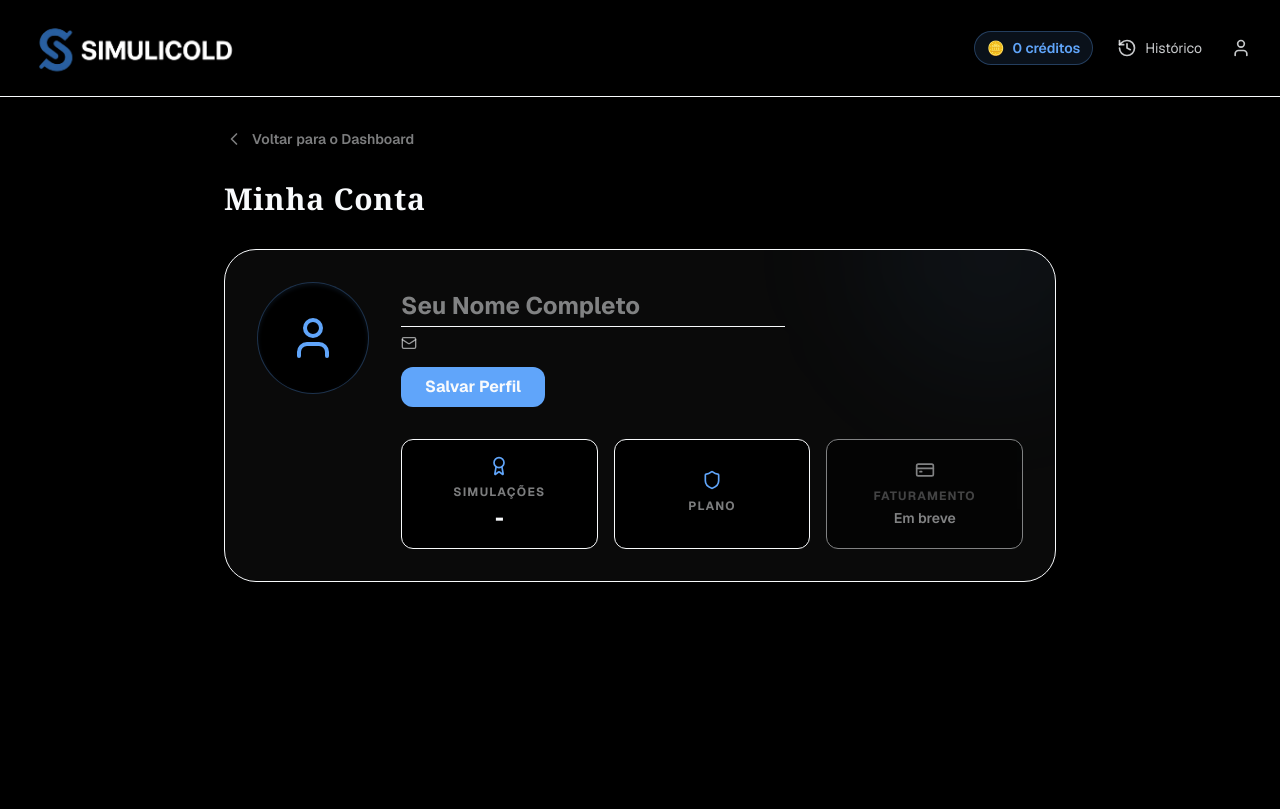
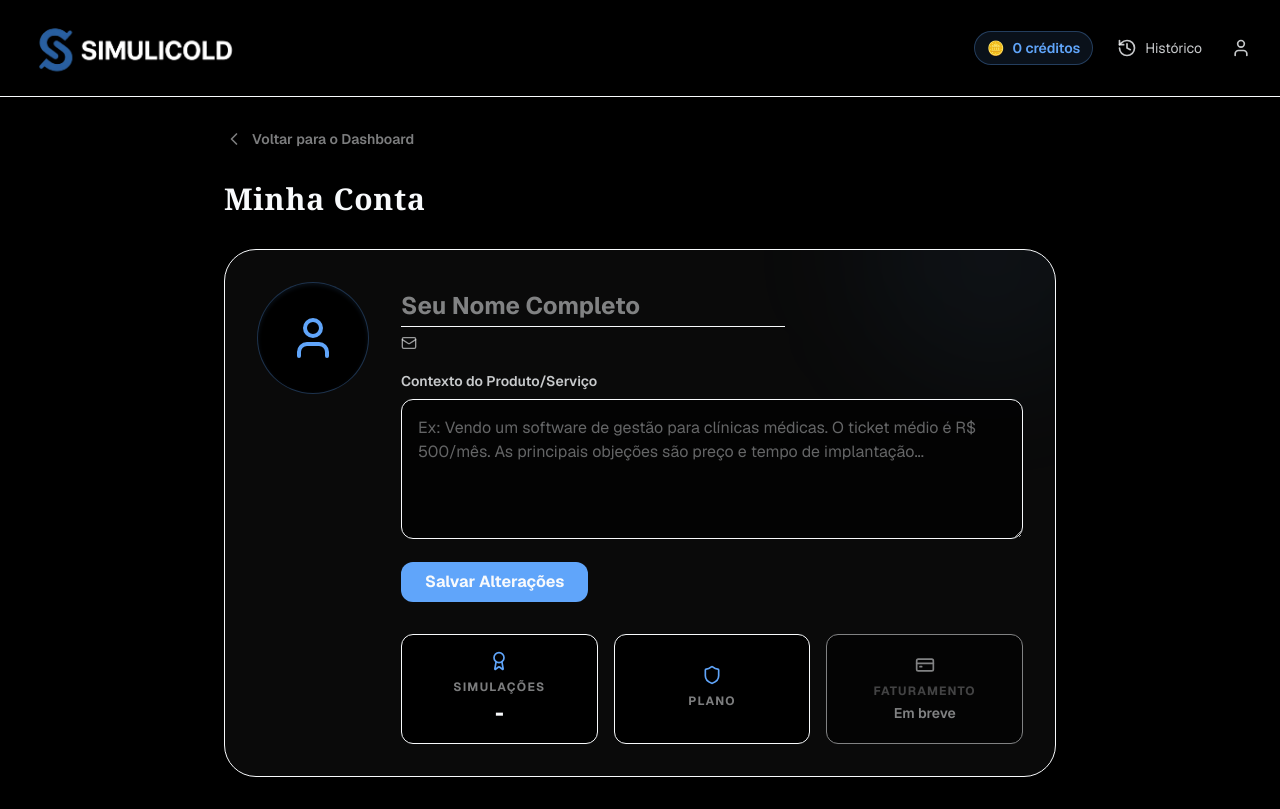
Before and after one commit to JOAO-PEDRO-FRANCO-BARBOSA/simulicold-app, a Next.js app: page /profile in a window 1280 px wide. Built offline with nearby package versions, Linux system fonts and the light colour scheme; no server answers.

Commit message:
Adicionando janela de contexto

```diff
--- a/src/app/api/analyze/route.ts
+++ b/src/app/api/analyze/route.ts
@@ -5,6 +5,7 @@
 import { generateObject } from 'ai';
 import { google } from '@ai-sdk/google';
 import { z } from 'zod';
+import { createSupabaseServerClient } from '@/lib/supabase-server';
 
 export const runtime = 'edge';
 
@@ -24,7 +25,7 @@ const analysisSchema = z.object({
   }))
 });
 
-const SYSTEM_PROMPT = `Você é um Treinador Sênior "Black Belt" de vendas B2B com 20 anos de experiência em cold calls corporativas.
+const BASE_SYSTEM_PROMPT = `Você é um Treinador Sênior "Black Belt" de vendas B2B com 20 anos de experiência em cold calls corporativas.
 Sua especialidade é dissecar cada fala de um vendedor usando frameworks rigorosos de persuasão.
 
 Seus PILARES de avaliação (use TODOS):
@@ -47,6 +48,36 @@ Seus PILARES de avaliação (use TODOS):
 
 export async function POST(req: Request) {
   try {
+    const supabase = await createSupabaseServerClient();
+    const {
+      data: { user },
+      error: userError,
+    } = await supabase.auth.getUser();
+
+    if (userError || !user) {
+      return new Response('Não autenticado', { status: 401 });
+    }
+
+    let productContext = '';
+
+    const { data: profileRow, error: profileError } = await supabase
+      .from('profiles')
+      .select('product_context')
+      .eq('id', user.id)
+      .maybeSingle();
+
+    if (profileError) {
+      console.error('Erro ao buscar product_context:', profileError);
+    } else if (typeof profileRow?.product_context === 'string') {
+      productContext = profileRow.product_context.trim();
+    }
+
+    const contextualInstruction = productContext.length > 0
+      ? `\n\nO usuário está simulando a venda do seguinte produto/serviço: ${productContext}. Avalie a performance dele baseando-se em quão bem ele apresentou o valor deste produto específico e lidou com objeções relacionadas a ele.`
+      : '';
+
+    const systemPrompt = `${BASE_SYSTEM_PROMPT}${contextualInstruction}`;
+
     const body = await req.json();
     const { messages } = body;
 
@@ -65,7 +96,7 @@ export async function POST(req: Request) {
       schema: analysisSchema,
       schemaName: 'SalesAnalysis',
       schemaDescription: 'Análise estruturada de uma simulação de cold call B2B',
-      system: SYSTEM_PROMPT,
+      system: systemPrompt,
       prompt: `Analise a seguinte transcrição de cold call B2B e forneça sua avaliação detalhada:\n\n${transcriptText}`,
       temperature: 0.2, // Temperatura baixa: respostas determinísticas e rápidas
     });
--- a/src/app/profile/page.tsx
+++ b/src/app/profile/page.tsx
@@ -7,7 +7,7 @@ import { User, Mail, ChevronLeft, CreditCard, Shield, Award, Loader2 } from 'luc
 import { supabase } from '@/lib/supabase';
 
 export default function ProfilePage() {
-  const [profile, setProfile] = useState<{ fullName: string, email: string, subStatus: string, avatarUrl: string } | null>(null);
+  const [profile, setProfile] = useState<{ fullName: string, email: string, subStatus: string, avatarUrl: string, productContext: string } | null>(null);
   const [avatarFile, setAvatarFile] = useState<File | null>(null);
   const [avatarPreview, setAvatarPreview] = useState<string | null>(null);
   const [saving, setSaving] = useState(false);
@@ -23,15 +23,20 @@ export default function ProfilePage() {
         // 2. Com o user.id, puxar os metadados e os campos da tabela public.profiles
         const { data: profileRow, error } = await supabase
           .from('profiles')
-          .select('full_name, subscription_status, avatar_url')
+          .select('full_name, subscription_status, avatar_url, product_context')
           .eq('id', authData.user.id)
           .single();
+
+        if (error) {
+          console.error('Erro ao carregar perfil:', error);
+        }
 
         setProfile({
           email: authData.user.email || 'Não encontrado',
           fullName: profileRow?.full_name || 'Vendedor Autenticado',
           subStatus: profileRow?.subscription_status === 'pro' ? 'PRO' : 'FREE',
-          avatarUrl: profileRow?.avatar_url || ''
+          avatarUrl: profileRow?.avatar_url || '',
+          productContext: profileRow?.product_context || ''
         });
         if (profileRow?.avatar_url) {
           setAvatarPreview(profileRow.avatar_url);
@@ -73,11 +78,14 @@ export default function ProfilePage() {
 
     const { error: updateError } = await supabase
       .from('profiles')
-      .update({
+      .upsert({
+        id: authData.user.id,
         full_name: profile.fullName,
-        avatar_url: updatedAvatarUrl
-      })
-      .eq('id', authData.user.id);
+        avatar_url: updatedAvatarUrl,
+        product_context: profile.productContext,
+      }, {
+        onConflict: 'id',
+      });
 
     if (!updateError) {
       setSuccessMsg("Perfil salvo com sucesso!");
@@ -144,15 +152,27 @@ export default function ProfilePage() {
                 <p className="flex items-center gap-2 text-foreground/60 mt-2 font-mono text-sm">
                    <Mail className="w-4 h-4" /> {profile?.email}
                 </p>
+                <div className="w-full mt-5">
+                  <label className="block text-sm font-semibold text-foreground/80 mb-2">
+                    Contexto do Produto/Serviço
+                  </label>
+                  <textarea
+                    value={profile?.productContext || ''}
+                    onChange={(e) => setProfile(p => p ? { ...p, productContext: e.target.value } : null)}
+                    placeholder="Ex: Vendo um software de gestão para clínicas médicas. O ticket médio é R$ 500/mês. As principais objeções são preço e tempo de implantação..."
+                    className="w-full min-h-[140px] rounded-xl border border-border bg-background/70 text-foreground placeholder:text-foreground/40 p-4 outline-none focus:border-accent/70 focus:ring-1 focus:ring-accent/30 transition-colors resize-y"
+                  />
+                </div>
                 <div className="mt-4 w-full flex justify-center md:justify-start">
                    <div className="flex items-center gap-4">
                      <button
                        onClick={handleSave}
                        disabled={saving}
+                       aria-busy={saving}
                        className="bg-accent text-accent-foreground font-bold py-2 px-6 rounded-xl hover:brightness-110 transition-all flex items-center justify-center gap-2 disabled:opacity-50"
                      >
                        {saving && <Loader2 className="w-4 h-4 animate-spin" />}
-                       {saving ? 'Salvando...' : 'Salvar Perfil'}
+                       {saving ? 'Salvando...' : 'Salvar Alterações'}
                      </button>
                      {successMsg && <span className="text-green-500 text-sm font-medium animate-in fade-in">{successMsg}</span>}
                    </div>
```
Also changed, not shown: 1 other file (tests, documents, lock files or other folders).
